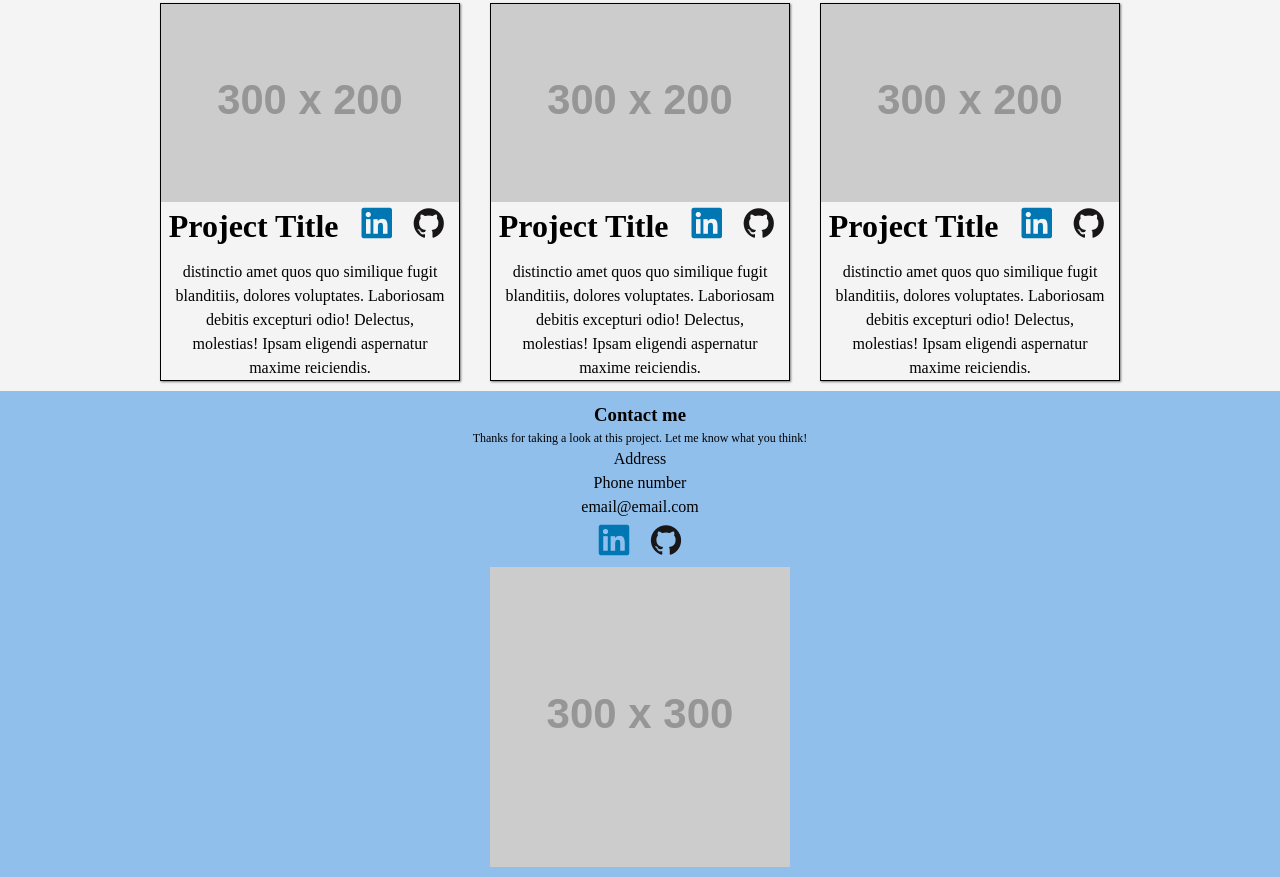
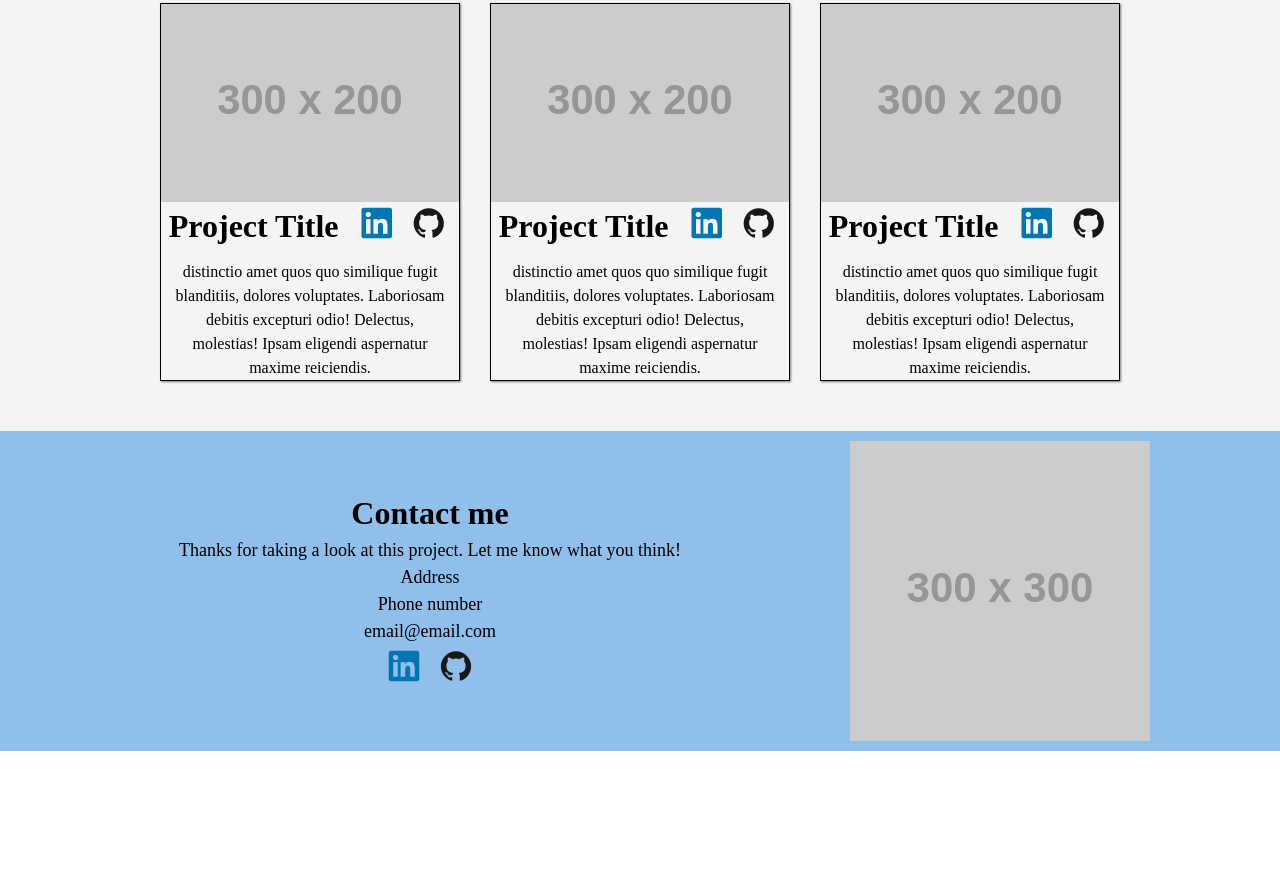
Before and after one commit to TurnerHelical/odinHomepage, a website built with webpack: page template.html in a window 1280 px wide. Shown: the part 902-1779 px from the top of the page. After the commit the page ends 1653 px from the top, so only its background shows below. Built offline with nearby package versions, Linux system fonts and the light colour scheme; placeholder pictures from the web are drawn by us.

Commit message:
working on adding a function to run on resize to prep the page for the new size

```diff
--- a/src/CSS/style.css
+++ b/src/CSS/style.css
@@ -133,6 +133,7 @@ footer {
     background-color: #91bfec;
     padding: 10px;
     text-align: center;
+    margin-top: 50px;
 }
 
 #thanks {
@@ -225,6 +226,19 @@ footer img{
         transform: translate(-200px, 10px);
     }
 
+    footer {
+        display: grid;
+        grid-template: 1fr / 2fr 1fr;
+        font-size: 18px;
+    }
+
+    #thanks {
+        font-size: 18px;
+    }
+
+    h3 {
+        font-size: 32px;
+    }
 }
 
 
--- a/src/scripts/index.js
+++ b/src/scripts/index.js
@@ -1,7 +1,13 @@
 import "../CSS/reset.css";
 import "../CSS/style.css";
 import {Page} from "./page.js";
+import {Dom} from "./utils.js"
 
+const utils = new Dom();
 const onLoad = new Page();
 
 onLoad.init();
+window.addEventListener('resize',() => {
+
+});
+;
```
